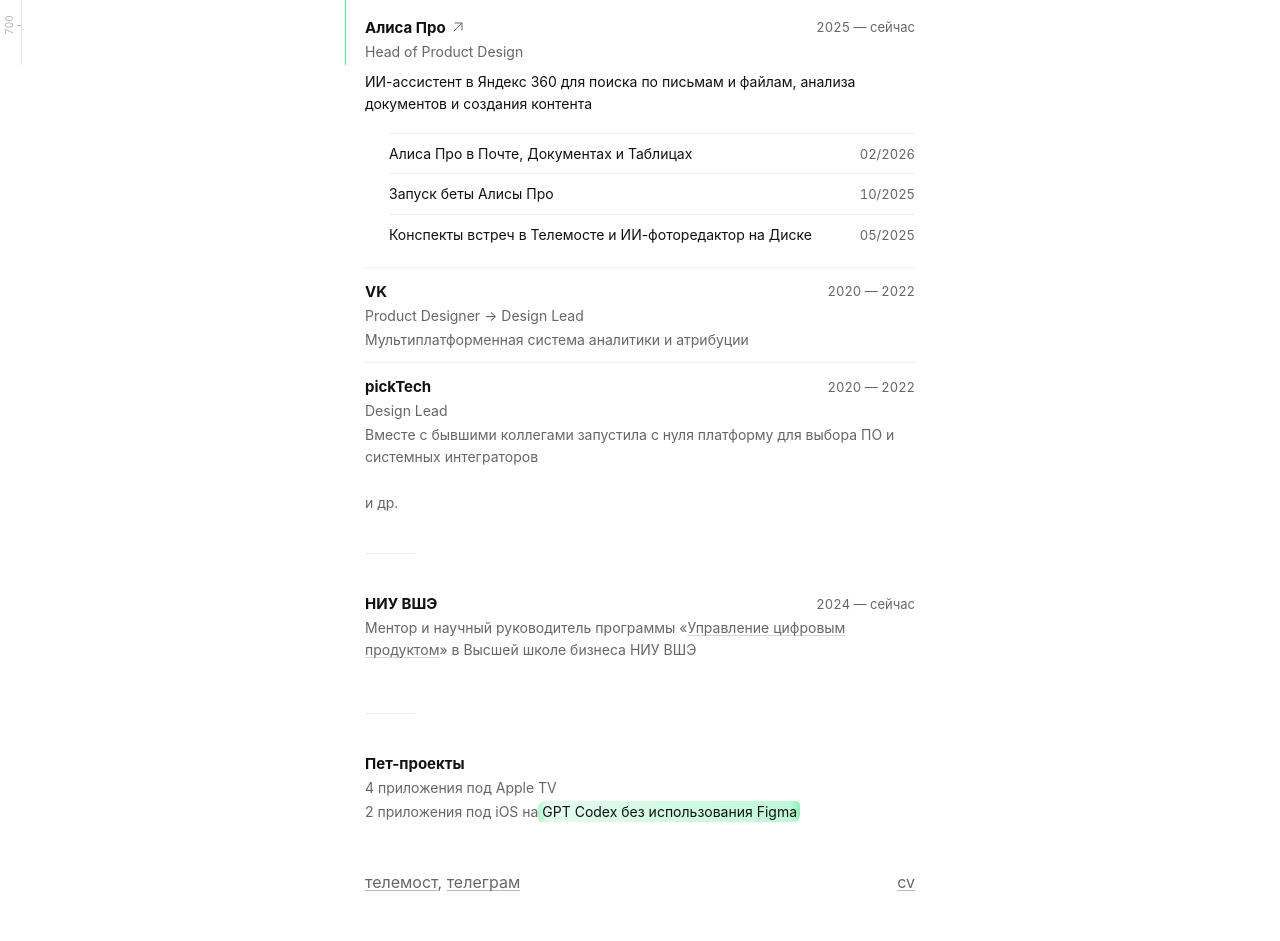
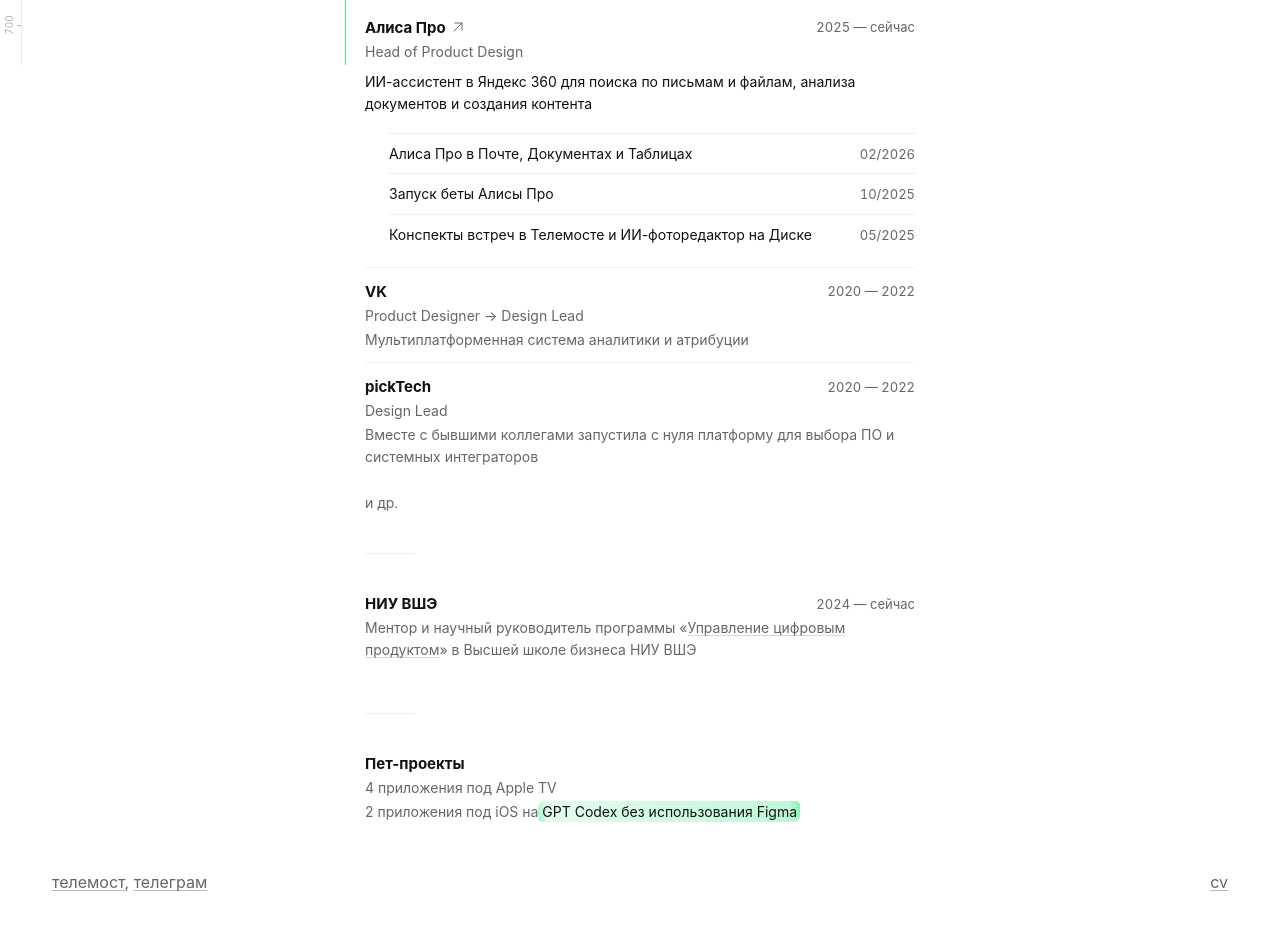
Before and after one commit to ninaantn/ninaantn.github.io, a plain HTML site: page index.html in a window 1280 px wide. Shown: the part 735-1676 px from the top of the page. Drawn offline with Linux system fonts and the light colour scheme.

```diff
--- a/index.html
+++ b/index.html
@@ -9,7 +9,7 @@
   <link rel="icon" href="favicon.svg" type="image/svg+xml">
   <script src="theme.js"></script>
   <script src="rulers.js?v=20261117-mobile-layout" defer></script>
-  <link rel="stylesheet" href="styles.css?v=20261117-typography">
+  <link rel="stylesheet" href="styles.css?v=20261117-footer-frame">
   <link rel="stylesheet" href="rulers.css?v=20261117-mobile-layout">
   <!-- Yandex.Metrika -->
   <script>
--- a/styles.css
+++ b/styles.css
@@ -41,8 +41,7 @@ body { margin: 0; }
 }
 
 .intro,
-.experience,
-.page-footer {
+.experience {
   width: min(100%, 550px);
   margin-inline: auto;
 }
```
